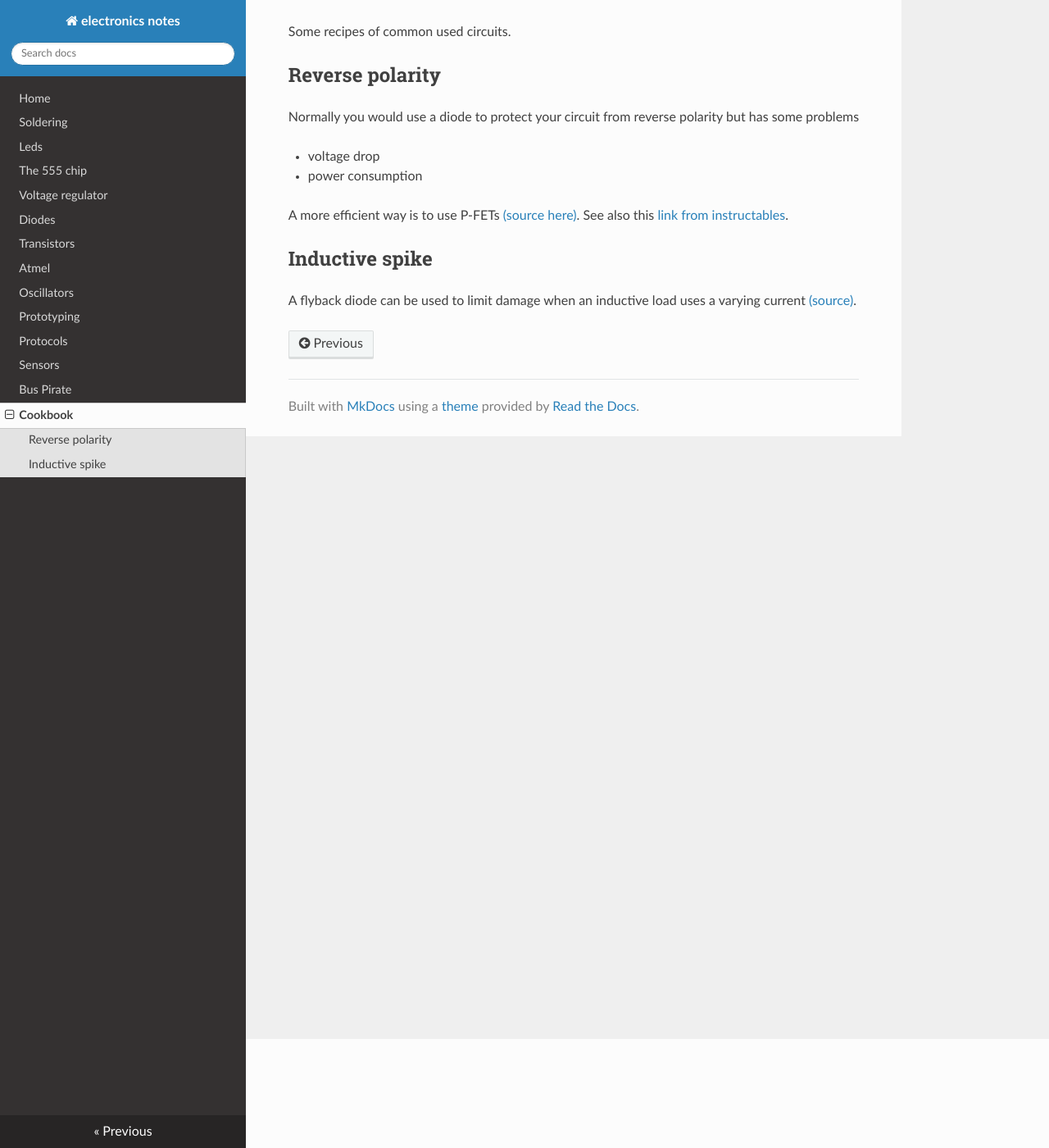
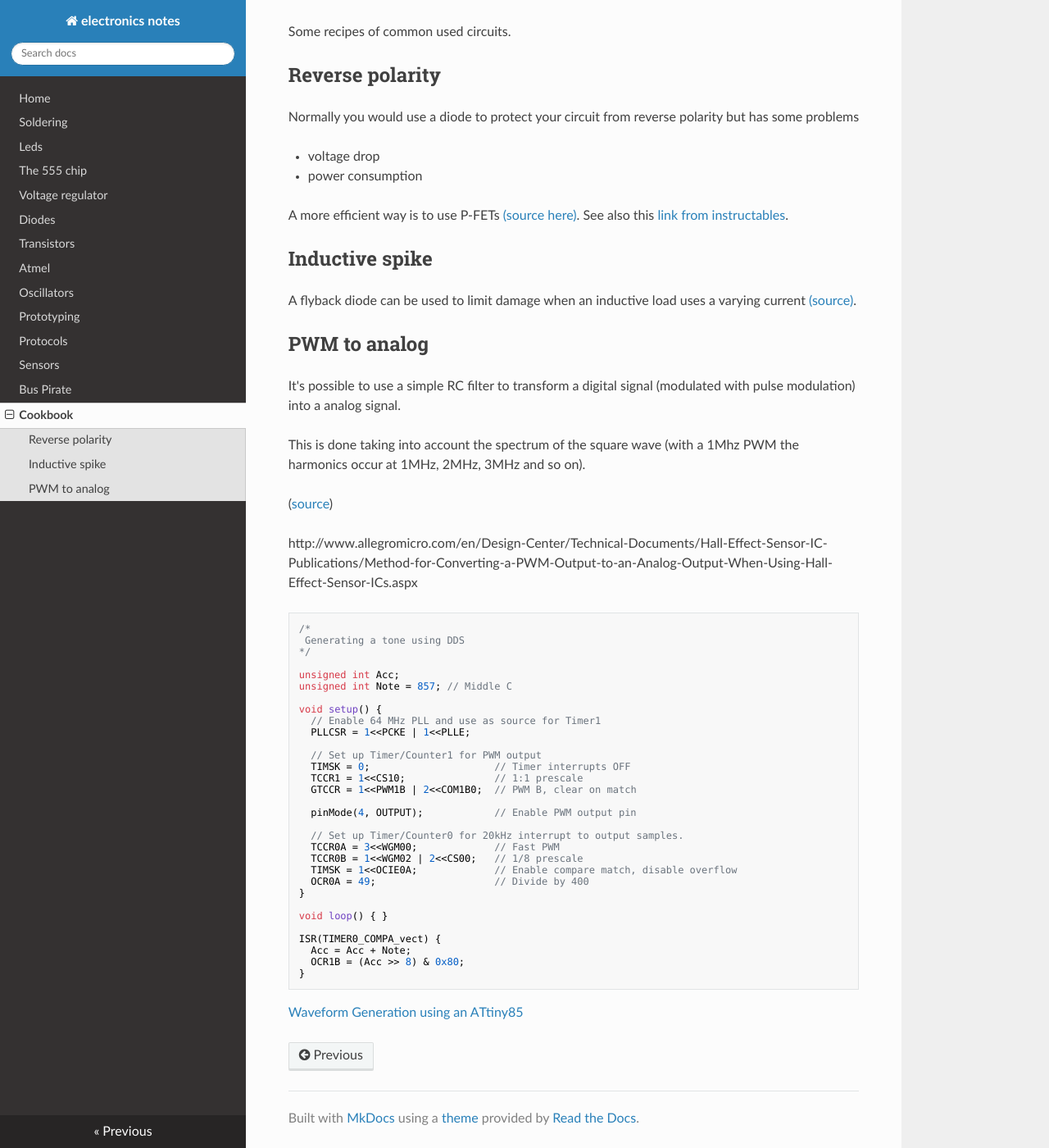
Before and after one commit to gipi/electronics-notes, an MkDocs documentation site: the page built from docs/cookbook.md, in a window 1280 px wide and 1400 px high, scrolled down 133 px. Shown: the whole window at 82% size. Built offline with MkDocs 1.6.1, drawn with Linux system fonts in a browser that asks for light colours; nearby versions of some CDN libraries; old or Windows-style settings are respelled for this version of MkDocs.

Commit message:
PWM to analog.

````diff
--- a/docs/cookbook.md
+++ b/docs/cookbook.md
@@ -18,3 +18,51 @@ See also this [link from instructables](http://www.instructables.com/id/Reverse-
 
 A flyback diode can be used to limit damage when an inductive load uses a
 varying current [(source)](https://www.youtube.com/watch?v=LXGtE3X2k7Y).
+
+## PWM to analog
+
+It's possible to use a simple RC filter to transform a digital signal (modulated
+with pulse modulation) into a analog signal.
+
+This is done taking into account the spectrum of the square wave
+(with a 1Mhz PWM the harmonics occur at 1MHz, 2MHz, 3MHz and so on).
+
+([source](http://www.ti.com/lit/an/spraa88a/spraa88a.pdf))
+
+http://www.allegromicro.com/en/Design-Center/Technical-Documents/Hall-Effect-Sensor-IC-Publications/Method-for-Converting-a-PWM-Output-to-an-Analog-Output-When-Using-Hall-Effect-Sensor-ICs.aspx
+
+```c
+/*
+ Generating a tone using DDS
+*/
+
+unsigned int Acc;
+unsigned int Note = 857; // Middle C
+
+void setup() {
+  // Enable 64 MHz PLL and use as source for Timer1
+  PLLCSR = 1<<PCKE | 1<<PLLE;
+
+  // Set up Timer/Counter1 for PWM output
+  TIMSK = 0;                     // Timer interrupts OFF
+  TCCR1 = 1<<CS10;               // 1:1 prescale
+  GTCCR = 1<<PWM1B | 2<<COM1B0;  // PWM B, clear on match
+
+  pinMode(4, OUTPUT);            // Enable PWM output pin
+
+  // Set up Timer/Counter0 for 20kHz interrupt to output samples.
+  TCCR0A = 3<<WGM00;             // Fast PWM
+  TCCR0B = 1<<WGM02 | 2<<CS00;   // 1/8 prescale
+  TIMSK = 1<<OCIE0A;             // Enable compare match, disable overflow
+  OCR0A = 49;                    // Divide by 400
+}
+
+void loop() { }
+
+ISR(TIMER0_COMPA_vect) {
+  Acc = Acc + Note;
+  OCR1B = (Acc >> 8) & 0x80;
+}
+```
+
+[Waveform Generation using an ATtiny85](http://www.technoblogy.com/show?QVN)
````
